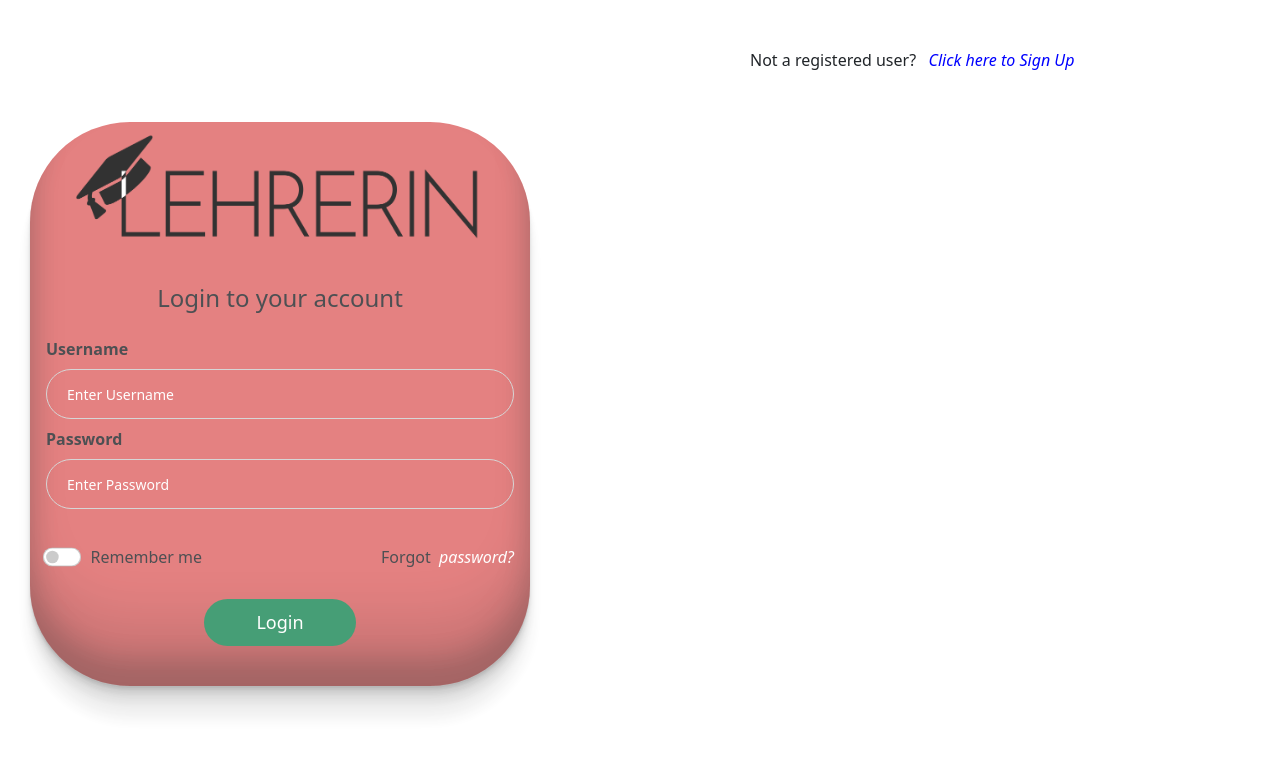
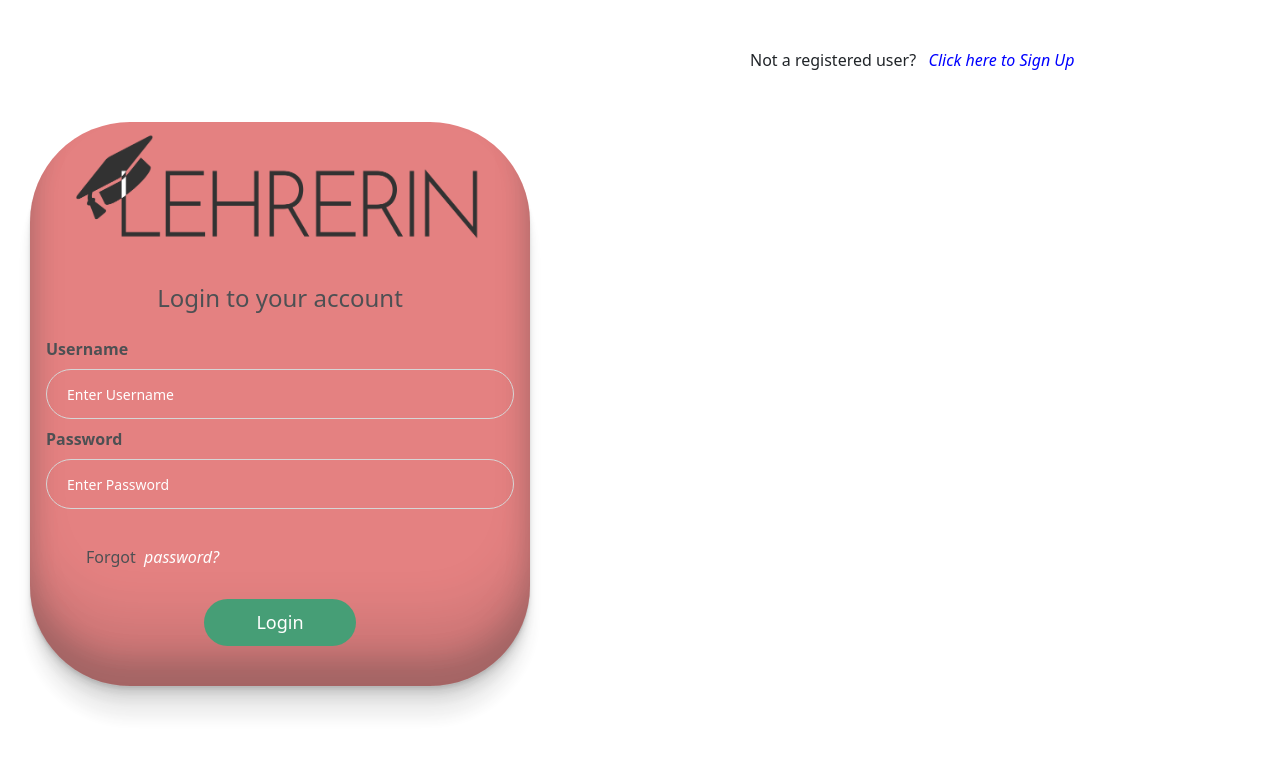
Before and after one commit to Geo-the-Pitbull/Lehrerin-FrontEnd, an Angular app: page /login in a window 1280 px wide. Shown: the top 765 px of the page. Built offline with nearby package versions, Linux system fonts and the light colour scheme; a web font is replaced by a local one; what ngx-pagination would draw is missing.

Commit message:
Final Fix for CanActivate.

```diff
--- a/angular.json
+++ b/angular.json
@@ -23,7 +23,7 @@
             "polyfills": "src/polyfills.ts",
             "tsConfig": "tsconfig.app.json",
             "assets": [
-              "src/favicon.ico",
+              "src/favicon.png",
               "src/assets"
             ],
             "styles": [
--- a/src/app/_guard/keep-away.guard.ts
+++ b/src/app/_guard/keep-away.guard.ts
@@ -1,16 +1,16 @@
 import { Injectable } from '@angular/core';
 import { Router, CanActivate } from '@angular/router';
 
-@Injectable()
+@Injectable({providedIn: 'root'})
 export class KeepAwayGuard implements CanActivate {
 
     constructor(private _router: Router ) {}
 
-    canActivate(): boolean {
+    canActivate() {
 
-      if(!!localStorage.getItem('token')){
-        this._router.navigate(['/home'])
-        return false
+      if(!localStorage.getItem('token')){
+        return this._router.parseUrl('/home')
+        // return false
       }
 
       return true
--- a/src/app/app.module.ts
+++ b/src/app/app.module.ts
@@ -15,6 +15,7 @@ import { NoteDetailsComponent } from './components/note-details/note-details.com
 import { NotesListComponent } from './components/notes-list/notes-list.component';
 import { Navbar2Component } from './partials/navbar2/navbar2.component';
 import { FontAwesomeModule } from '@fortawesome/angular-fontawesome';
+
 
 @NgModule({
   declarations: [
--- a/src/app/pages/login/login.component.html
+++ b/src/app/pages/login/login.component.html
@@ -26,20 +26,7 @@
           <br> <br>
 
           <div class="form-check form-switch py-1 d-flex justify-content-start">
-                <input class="form-check-input ml-auto"
-                    type="checkbox"
-                    role="switch"
-                    id="flexSwitchCheckDefault"
-                    style="transform: scale(1.2);"
-                >
-                &#160; &#160;
-                <label class="form-check-label"
-                    for="flexSwitchCheckDefault"
-                    id="AucTu">
-                    Remember me
-                </label>
-
-                <div class="ms-auto">
+                <div>
                     <span class="psw">Forgot &#160; <a href="#" style="color: #fff;">password?</a></span>
                 </div>
            </div>
--- a/src/app/partials/navbar2/navbar2.component.ts
+++ b/src/app/partials/navbar2/navbar2.component.ts
@@ -6,6 +6,7 @@ import { Router } from '@angular/router';
   templateUrl: './navbar2.component.html',
   styleUrls: ['./navbar2.component.css']
 })
+
 export class Navbar2Component implements OnInit {
 
   constructor(private router: Router) { }
@@ -14,9 +15,13 @@ export class Navbar2Component implements OnInit {
   }
 
   logoutUsers(): void {
-    if(localStorage.getItem('username')) {
-      localStorage.removeItem('username')
+
+    if(localStorage.getItem('token')) {
+
+      localStorage.removeItem('token')
+
     }
+
     this.router.navigate(["/login"])
   }
 
--- a/src/index.html
+++ b/src/index.html
@@ -9,7 +9,7 @@
   <base href="/">
   <meta name="viewport" content="width=device-width, initial-scale=1">
 
-  <link rel="icon" type="image/x-icon" href="favicon.ico">
+  <link rel="icon" type="image/x-icon" href="favicon.png">
 
   <!-- BOOTSTRAP -->
   <link href="https://cdn.jsdelivr.net/npm/bootstrap@5.2.0/dist/css/bootstrap.min.css" rel="stylesheet" integrity="sha384-gH2yIJqKdNHPEq0n4Mqa/HGKIhSkIHeL5AyhkYV8i59U5AR6csBvApHHNl/vI1Bx" crossorigin="anonymous">
```
Also changed, not shown: src/app/app-routing.module.ts (+5 -3 lines), src/favicon.png (added).
